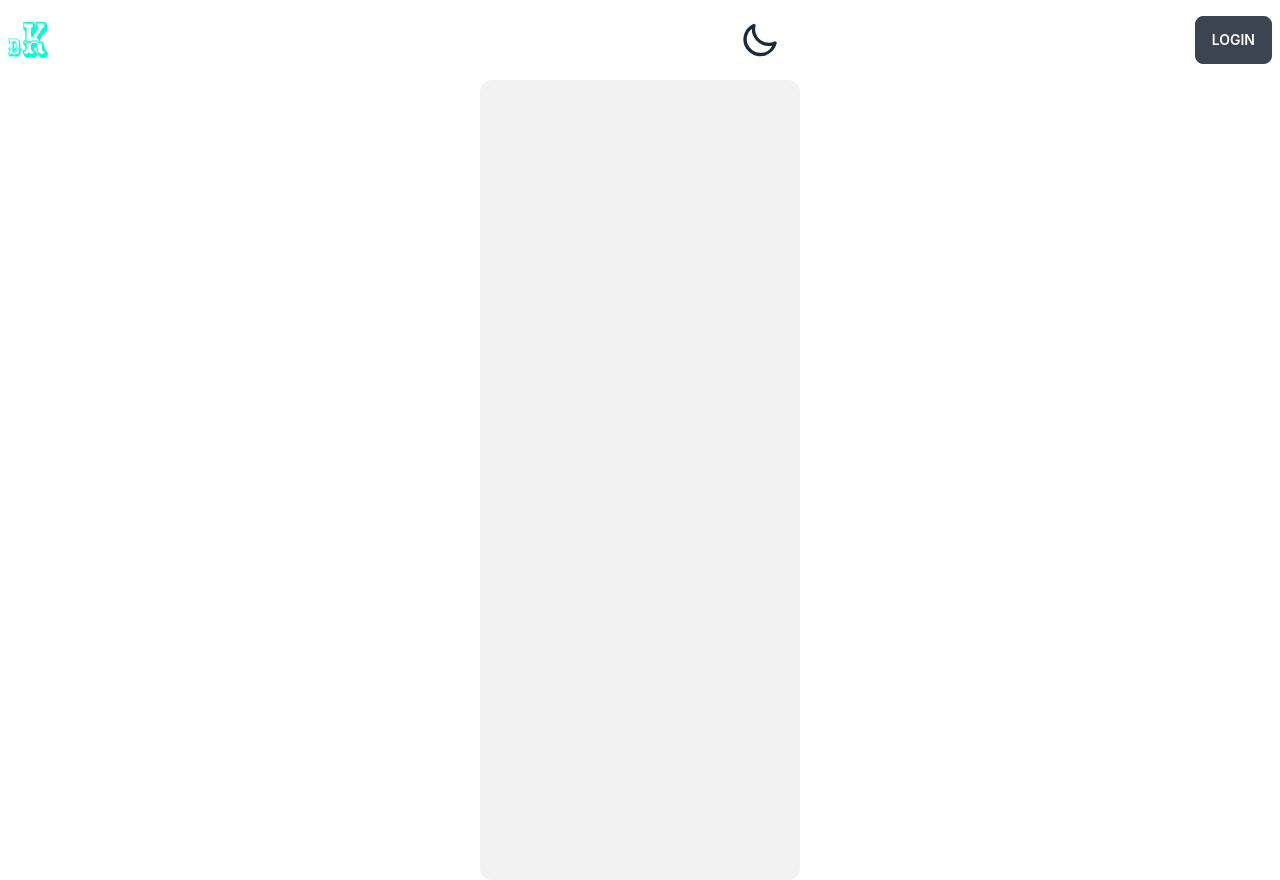
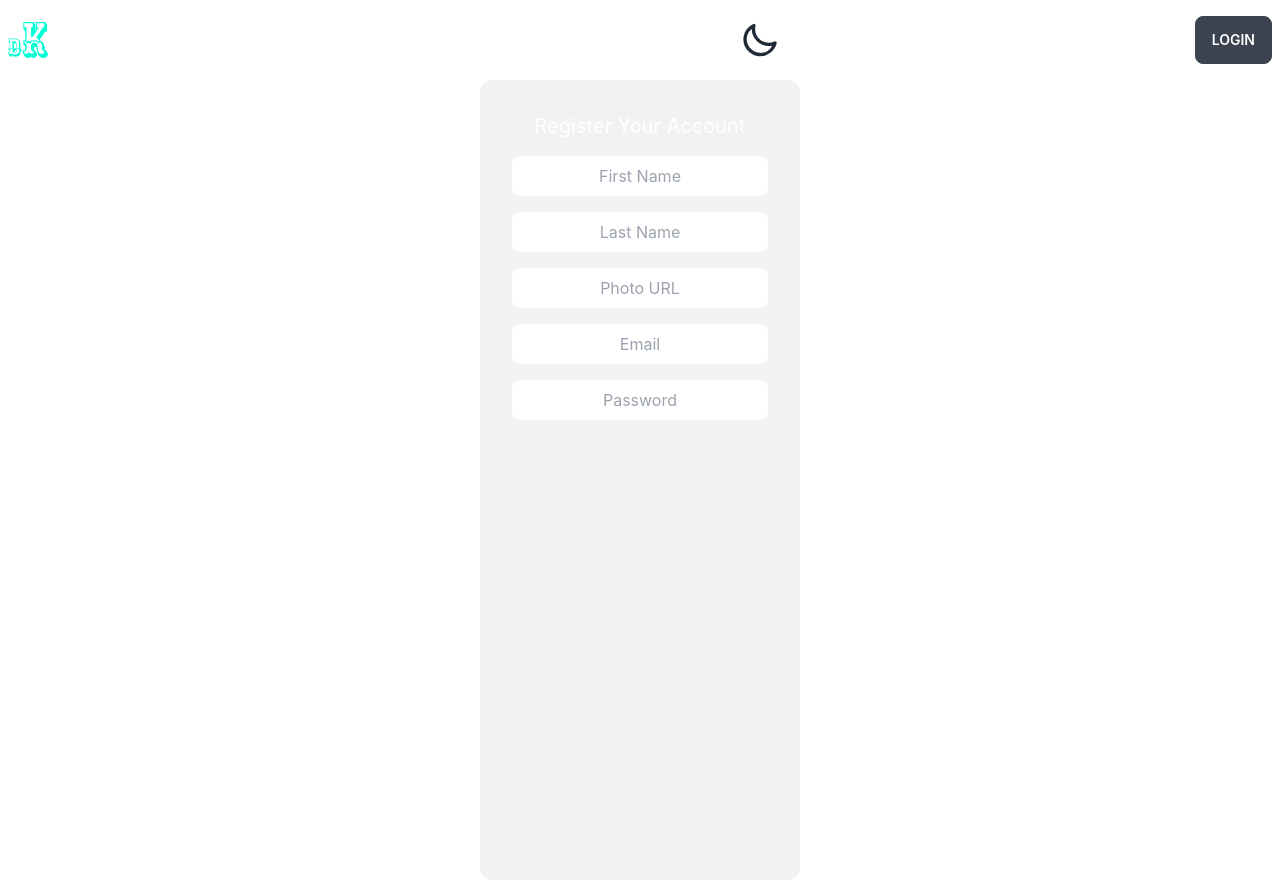
Before and after one commit to hasibulhasan44/digitalKormo, a React (Create React App) app: page /register in a window 1280 px wide. Built offline with nearby package versions, Linux system fonts and the light colour scheme.

Commit message:
register form almost done

```diff
--- a/src/Components/Register/Register.js
+++ b/src/Components/Register/Register.js
@@ -3,7 +3,15 @@ import React from "react";
 const Register = () => {
   return (
     <div className="w-1/4 mx-auto min-h-screen bg-base-200 p-8 rounded-xl">
+        <h2 className="text-xl mb-4 text-center text-white">Register Your Account</h2>
+      <div className="flex flex-col">
+        <input className="text-center mb-4 p-2 rounded-lg" type="text" placeholder="First Name" />
+        <input className="text-center mb-4 p-2 rounded-lg" type="text" placeholder="Last Name" />
+        <input className="text-center mb-4 p-2 rounded-lg" type="text" placeholder="Photo URL" />
+        <input className="text-center mb-4 p-2 rounded-lg" type="email" placeholder="Email" />
+        <input className="text-center mb-4 p-2 rounded-lg" type="password" placeholder="Password" />
 
+      </div>
     </div>
   );
 };
```
